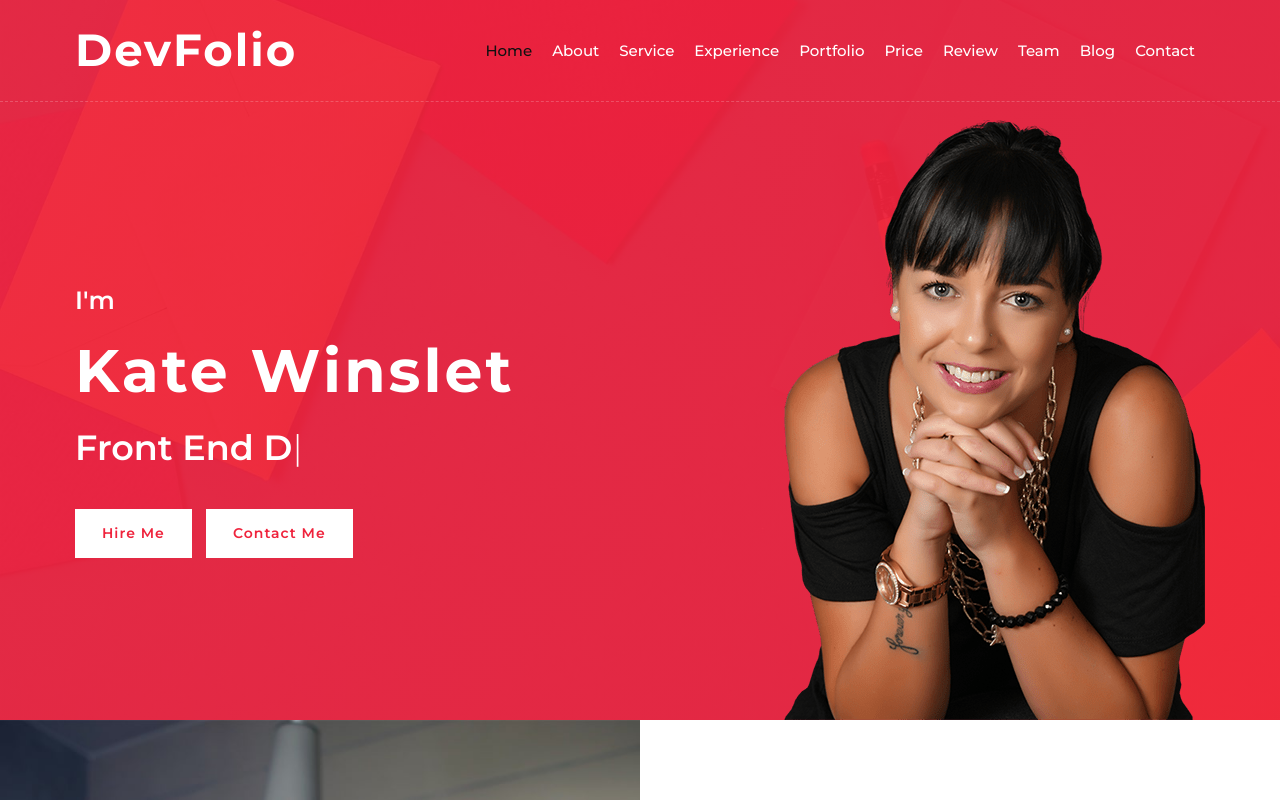
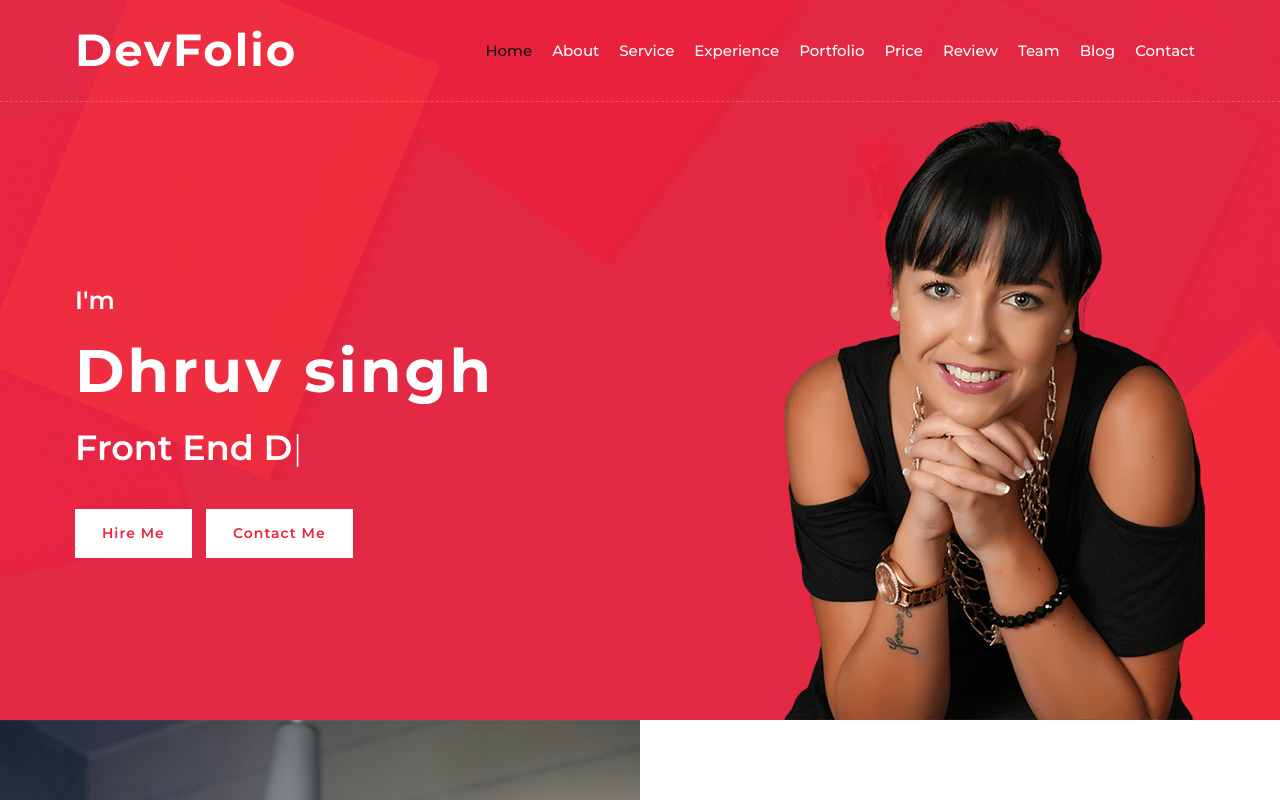
Before and after one commit to dhruvxsingh/portfolio, a plain HTML site: page index.html in a window 1280 px wide. Shown: the top 800 px of the page. Drawn offline with nearby package versions, Linux system fonts and the light colour scheme.

Commit message:
change name

```diff
--- a/index.html
+++ b/index.html
@@ -60,7 +60,7 @@
                         <div class="hero-content">
                             <div class="hero-text">
                                 <p>I'm</p>
-                                <h1>Kate Winslet</h1>
+                                <h1>Dhruv singh</h1>
                                 <h2></h2>
                                 <div class="typed-text">Web Designer, Web Developer, Front End Developer, Apps Designer, Apps Developer</div>
                             </div>
```
